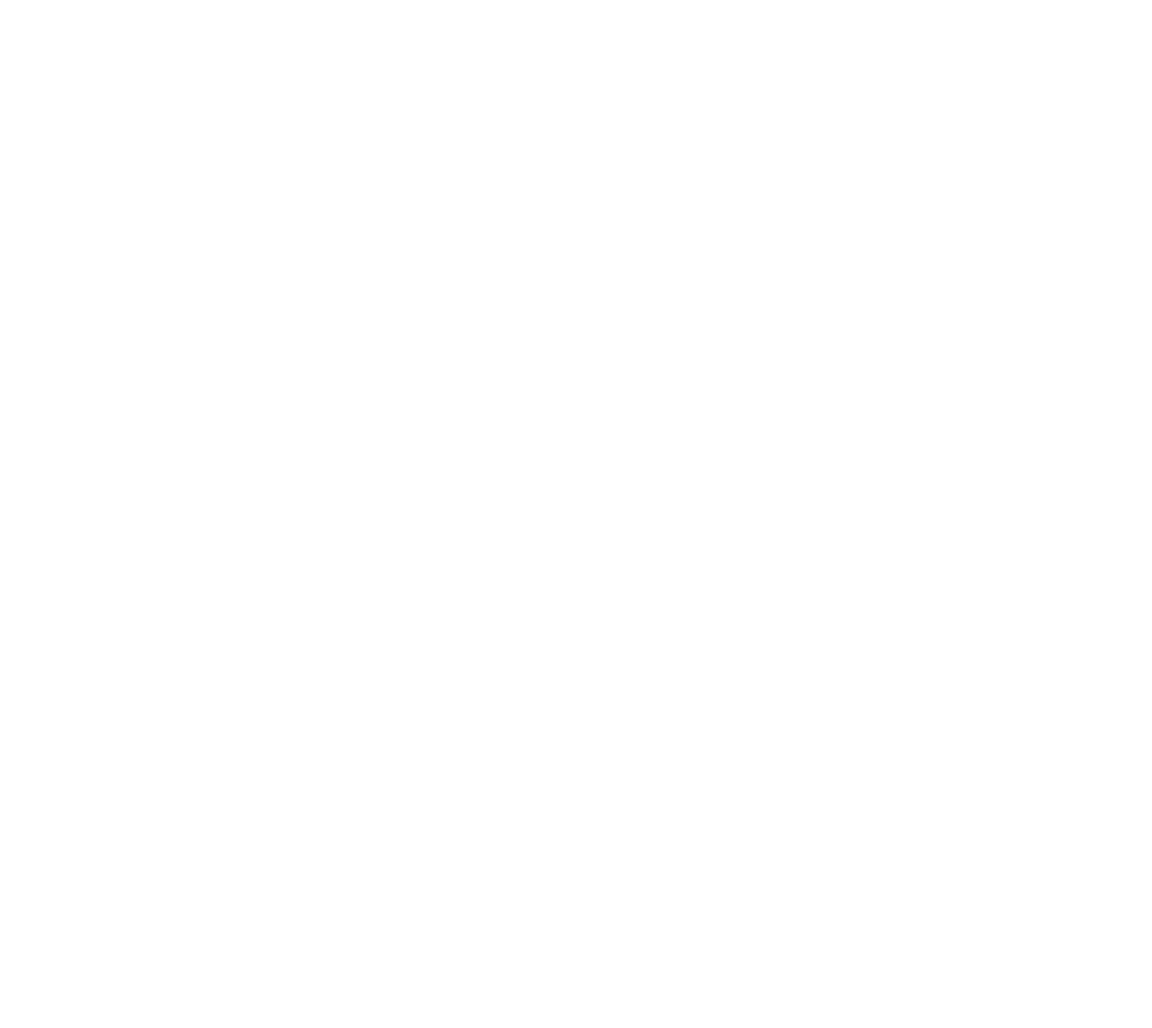
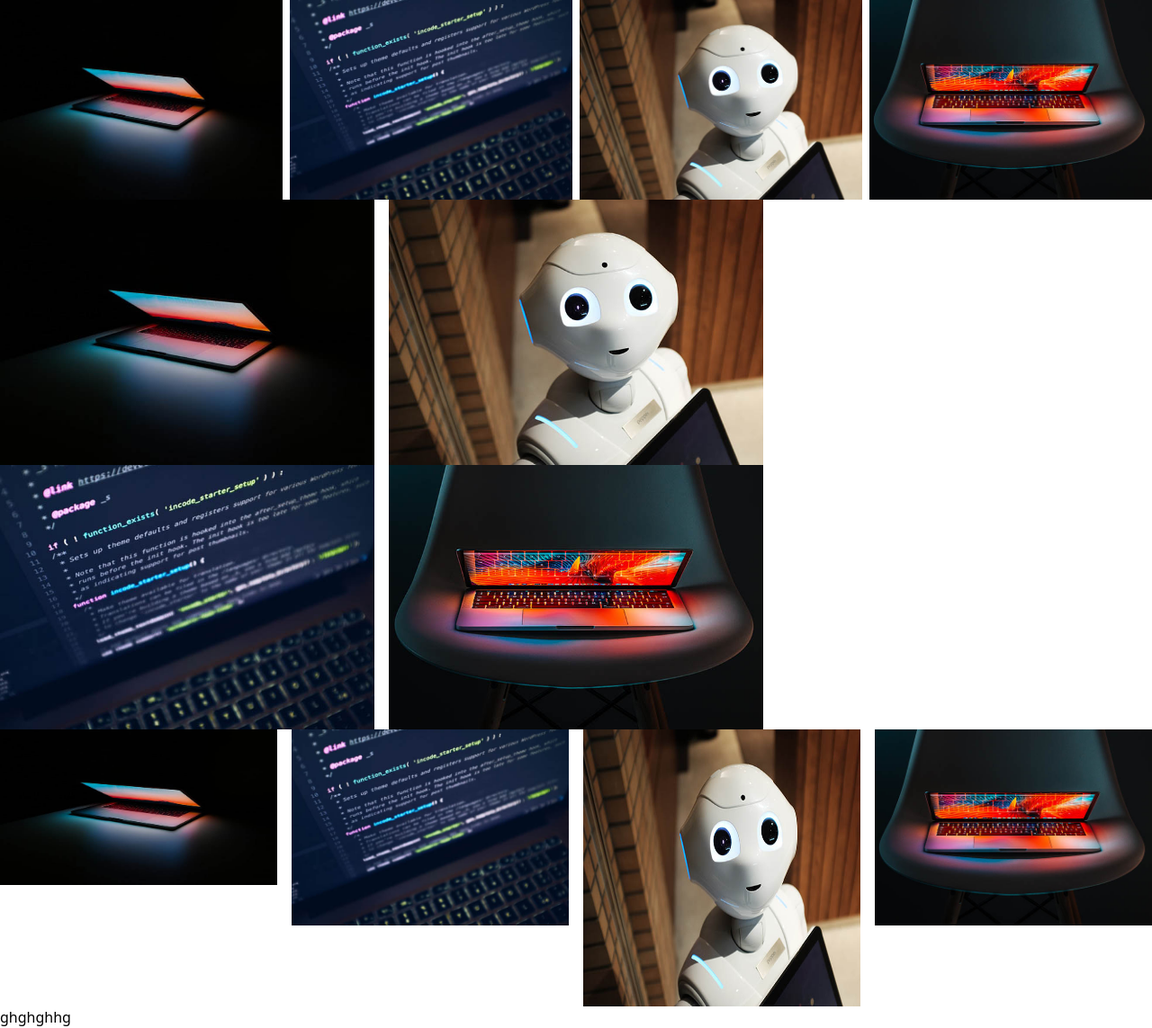
Before and after one commit to NadiaPia/tailwind-sandbox-starter, a plain HTML site: page 12-columns/index.html in a window 1280 px wide. Shown: the whole page at 90% size. Before the commit the page ends 800 px from the top, so only its background shows below. Drawn offline with nearby package versions, Linux system fonts and the light colour scheme.

Commit message:
Practice

```diff
--- a/12-columns/index.html
+++ b/12-columns/index.html
@@ -9,9 +9,33 @@
   </head>
   <body>
     <!-- Columns -->
+    <div class="columns-4 gap-2">
+      <img src="../assets/img/img1.jpg" alt="" class="w-full">
+      <img src="../assets/img/img2.jpg" alt="" class="w-full">
+      <img src="../assets/img/img3.jpg" alt="" class="w-full">
+      <img src="../assets/img/img4.jpg" alt="" class="w-full">
+    </div>
+
+    <div class="columns-xs">
+      <img src="../assets/img/img1.jpg" alt="" class="w-full">
+      <img src="../assets/img/img2.jpg" alt="" class="w-full">
+      <img src="../assets/img/img3.jpg" alt="" class="w-full">
+      <img src="../assets/img/img4.jpg" alt="" class="w-full">
+    </div>
 
     <!-- Aspect Ratio -->
+    <div class="columns-4">
+      <img src="../assets/img/img1.jpg" alt="" class="w-full aspect-video">
+      <img src="../assets/img/img2.jpg" alt="" class="w-full">
+      <img src="../assets/img/img3.jpg" alt="" class="w-full aspect-square">
+      <img src="../assets/img/img4.jpg" alt="" class="w-full">
+    </div>
   </body>
+
+  <div class="columns-4">
+    ghghghhg
+  </div>
+</body>
 </html>
 
 <!-- Column Classes
```
